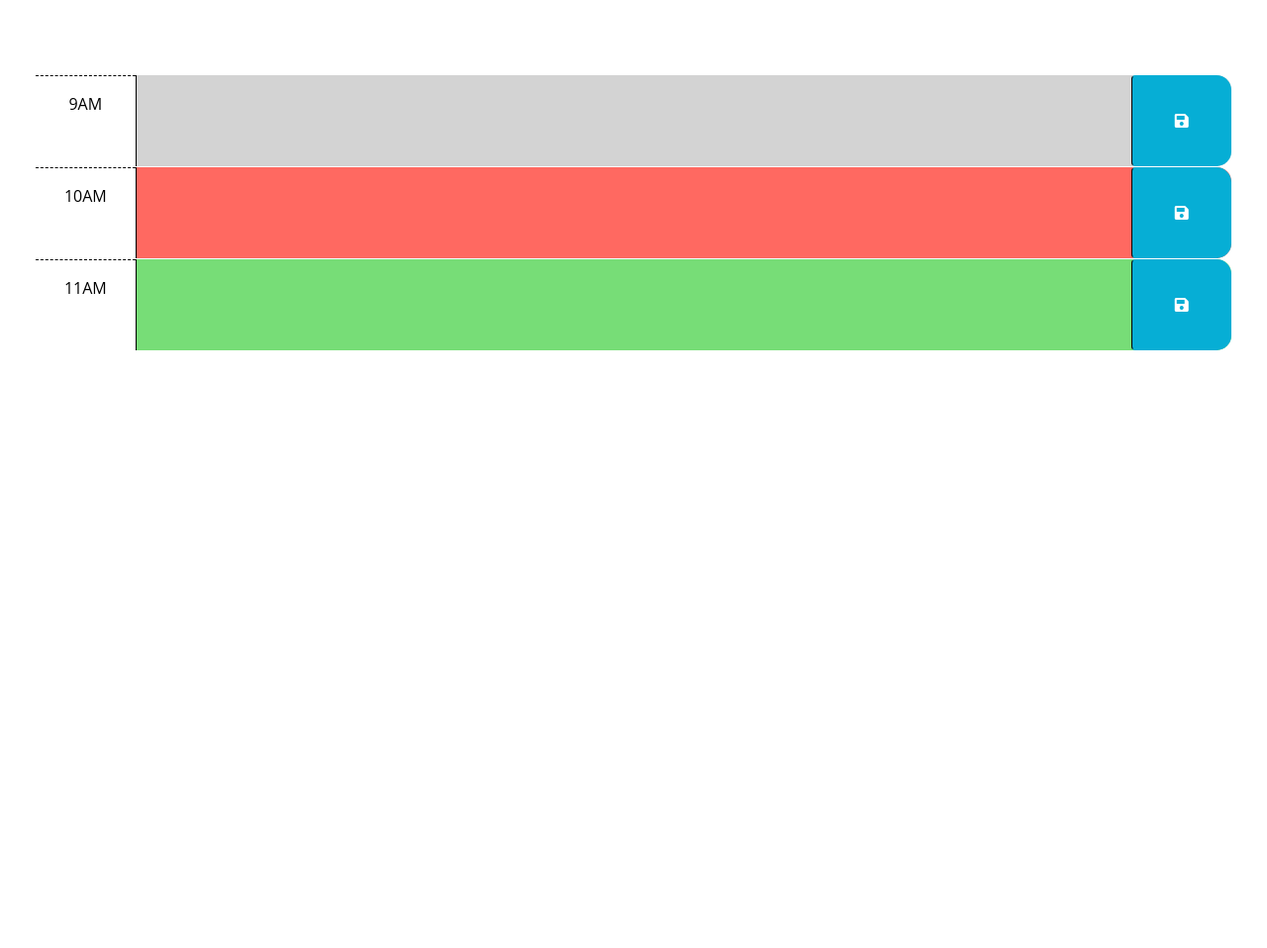
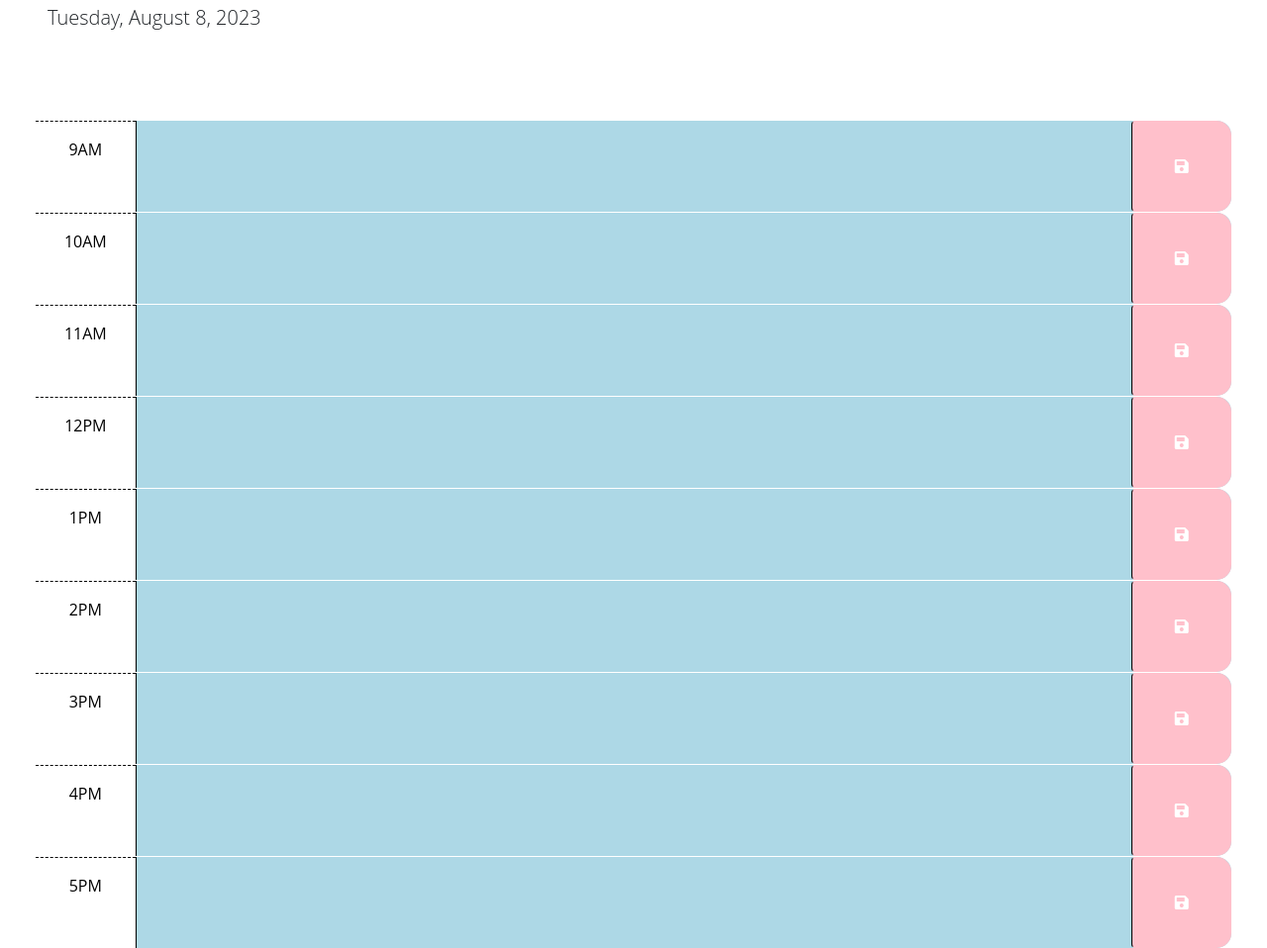
Before and after one commit to nramirez686/Scheduler, a website: page index.html in a window 1280 px wide. Shown: the part 176-1134 px from the top of the page at 99% size. Before the commit the page ends 800 px from the top, so only its background shows below. Drawn offline with nearby package versions, Linux system fonts and the light colour scheme.

```diff
--- a/Develop/script.js
+++ /dev/null
@@ -1,23 +0,0 @@
-// Wrap all code that interacts with the DOM in a call to jQuery to ensure that
-// the code isn't run until the browser has finished rendering all the elements
-// in the html.
-$(function () {
-  // TODO: Add a listener for click events on the save button. This code should
-  // use the id in the containing time-block as a key to save the user input in
-  // local storage. HINT: What does `this` reference in the click listener
-  // function? How can DOM traversal be used to get the "hour-x" id of the
-  // time-block containing the button that was clicked? How might the id be
-  // useful when saving the description in local storage?
-  //
-  // TODO: Add code to apply the past, present, or future class to each time
-  // block by comparing the id to the current hour. HINTS: How can the id
-  // attribute of each time-block be used to conditionally add or remove the
-  // past, present, and future classes? How can Day.js be used to get the
-  // current hour in 24-hour time?
-  //
-  // TODO: Add code to get any user input that was saved in localStorage and set
-  // the values of the corresponding textarea elements. HINT: How can the id
-  // attribute of each time-block be used to do this?
-  //
-  // TODO: Add code to display the current date in the header of the page.
-});
--- a/Develop/style.css
+++ b/Develop/style.css
@@ -1,5 +1,5 @@
 body {
-  font-family: 'Open Sans', sans-serif;
+  font-family: "Open Sans", sans-serif;
   font-size: 16px;
 }
 
@@ -31,17 +31,17 @@
 }
 
 .past {
-  background-color: #d3d3d3;
+  background-color: lightblue;
   color: white;
 }
 
 .present {
-  background-color: #ff6961;
+  background-color: lightgoldenrodyellow;
   color: white;
 }
 
 .future {
-  background-color: #77dd77;
+  background-color: lightseagreen;
   color: white;
 }
 
@@ -49,7 +49,7 @@
   border-left: 1px solid black;
   border-top-right-radius: 15px;
   border-bottom-right-radius: 15px;
-  background-color: #06aed5;
+  background-color: pink;
   color: white;
 }
 
--- a/Develop/index.html
+++ b/index.html
@@ -20,7 +20,9 @@
       href="https://fonts.googleapis.com/css2?family=Fira+Sans:wght@400;700&display=swap"
       rel="stylesheet"
     />
-    <link rel="stylesheet" href="style.css" />
+    <script src="https://cdn.jsdelivr.net/npm/dayjs@1.11.3/dayjs.min.js"></script>
+    <script src="https://cdnjs.cloudflare.com/ajax/libs/jquery/3.2.1/jquery.min.js"></script>
+    <link rel="stylesheet" href="./Develop/style.css" />
     <title>Work Day Scheduler</title>
   </head>
 
@@ -67,13 +69,55 @@
           <i class="fas fa-save" aria-hidden="true"></i>
         </button>
       </div>
+
+      <div id="hour-12" class="row time-block future">
+        <div class="col-2 col-md-1 hour text-center py-3">12PM</div>
+        <textarea class="col-8 col-md-10 description" rows="3"> </textarea>
+        <button class="btn saveBtn col-2 col-md-1" aria-label="save">
+          <i class="fas fa-save" aria-hidden="true"></i>
+        </button>
+      </div>
+
+      <div id="hour-1" class="row time-block future">
+        <div class="col-2 col-md-1 hour text-center py-3">1PM</div>
+        <textarea class="col-8 col-md-10 description" rows="3"> </textarea>
+        <button class="btn saveBtn col-2 col-md-1" aria-label="save">
+          <i class="fas fa-save" aria-hidden="true"></i>
+        </button>
+      </div>
+
+      <div id="hour-2" class="row time-block future">
+        <div class="col-2 col-md-1 hour text-center py-3">2PM</div>
+        <textarea class="col-8 col-md-10 description" rows="3"> </textarea>
+        <button class="btn saveBtn col-2 col-md-1" aria-label="save">
+          <i class="fas fa-save" aria-hidden="true"></i>
+        </button>
+      </div>
+
+      <div id="hour-3" class="row time-block future">
+        <div class="col-2 col-md-1 hour text-center py-3">3PM</div>
+        <textarea class="col-8 col-md-10 description" rows="3"> </textarea>
+        <button class="btn saveBtn col-2 col-md-1" aria-label="save">
+          <i class="fas fa-save" aria-hidden="true"></i>
+        </button>
+      </div>
+
+      <div id="hour-4" class="row time-block future">
+        <div class="col-2 col-md-1 hour text-center py-3">4PM</div>
+        <textarea class="col-8 col-md-10 description" rows="3"> </textarea>
+        <button class="btn saveBtn col-2 col-md-1" aria-label="save">
+          <i class="fas fa-save" aria-hidden="true"></i>
+        </button>
+      </div>
+
+      <div id="hour-5" class="row time-block future">
+        <div class="col-2 col-md-1 hour text-center py-3">5PM</div>
+        <textarea class="col-8 col-md-10 description" rows="3"> </textarea>
+        <button class="btn saveBtn col-2 col-md-1" aria-label="save">
+          <i class="fas fa-save" aria-hidden="true"></i>
+        </button>
+      </div>
     </div>
-
-    <script src="https://cdnjs.cloudflare.com/ajax/libs/jquery/3.2.1/jquery.min.js"></script>
-    <script src="https://cdn.jsdelivr.net/npm/dayjs@1.11.3/dayjs.min.js"
-    integrity="sha256-iu/zLUB+QgISXBLCW/mcDi/rnf4m4uEDO0wauy76x7U="
-    crossorigin="anonymous"></script>
-
-    <script src="script.js"></script>
+    <script src="./script.js"></script>
   </body>
 </html>
--- /dev/null
+++ b/package.json
@@ -0,0 +1,5 @@
+{
+  "dependencies": {
+    "dayjs": "^1.11.9"
+  }
+}
--- /dev/null
+++ b/script.js
@@ -0,0 +1,42 @@
+$(document).ready(function () {
+  //creates a current hour variable sets the value using daysjs
+  const currentHour = dayjs().hour();
+
+  //function that applies the css class background depending on the time of day
+  function applyTimeBlockClass(hour) {
+    if (hour < currentHour) {
+      this.removeClass("present future").addClass("past");
+    } else if (hour === currentHour) {
+      this.removeClass("past future").addClass("present");
+    } else {
+      this.removeClass("present past").addClass("future");
+    }
+  }
+
+  //function that selects elems with time block class to determine the hour for each time block id using jquery and loops it
+  //then calls the previous function and uses this to apply the correct css depending on hour
+  function updateTimeBlockColors() {
+    $(".time-block").each(function () {
+      const hour = parseInt($(this).attr("id").split("-")[1], 10);
+      applyTimeBlockClass.call($(this), hour);
+    });
+  }
+  //calls function to update css
+  updateTimeBlockColors();
+
+  //this selects all save button elems and adds an event listener for the click then saves description to local storage
+  $(".saveBtn").on("click", function (event) {
+    event.preventDefault();
+    //stores the description entered in the textarea when save is clicked
+    const description = $(this).siblings(".description").val().trim();
+    //stores the ID of the time block
+    const timeBlockId = $(this).parent().attr("id");
+    //saves the description to local storage by time block
+    localStorage.setItem(timeBlockId, description);
+    //calls function afain after description is saved to update css
+    updateTimeBlockColors();
+  });
+  //created a variable called currentDate to display the date in the following format
+  const currentDate = dayjs().format("dddd, MMMM D, YYYY");
+  document.getElementById("currentDay").textContent = currentDate;
+});
```
Also changed, not shown: Assets/Screenshot 2023-08-07 at 8.57.09 PM.png (added), Assets/Screenshot 2023-08-08 at 9.11.31 AM.png (added), README.md, 3 other files.
